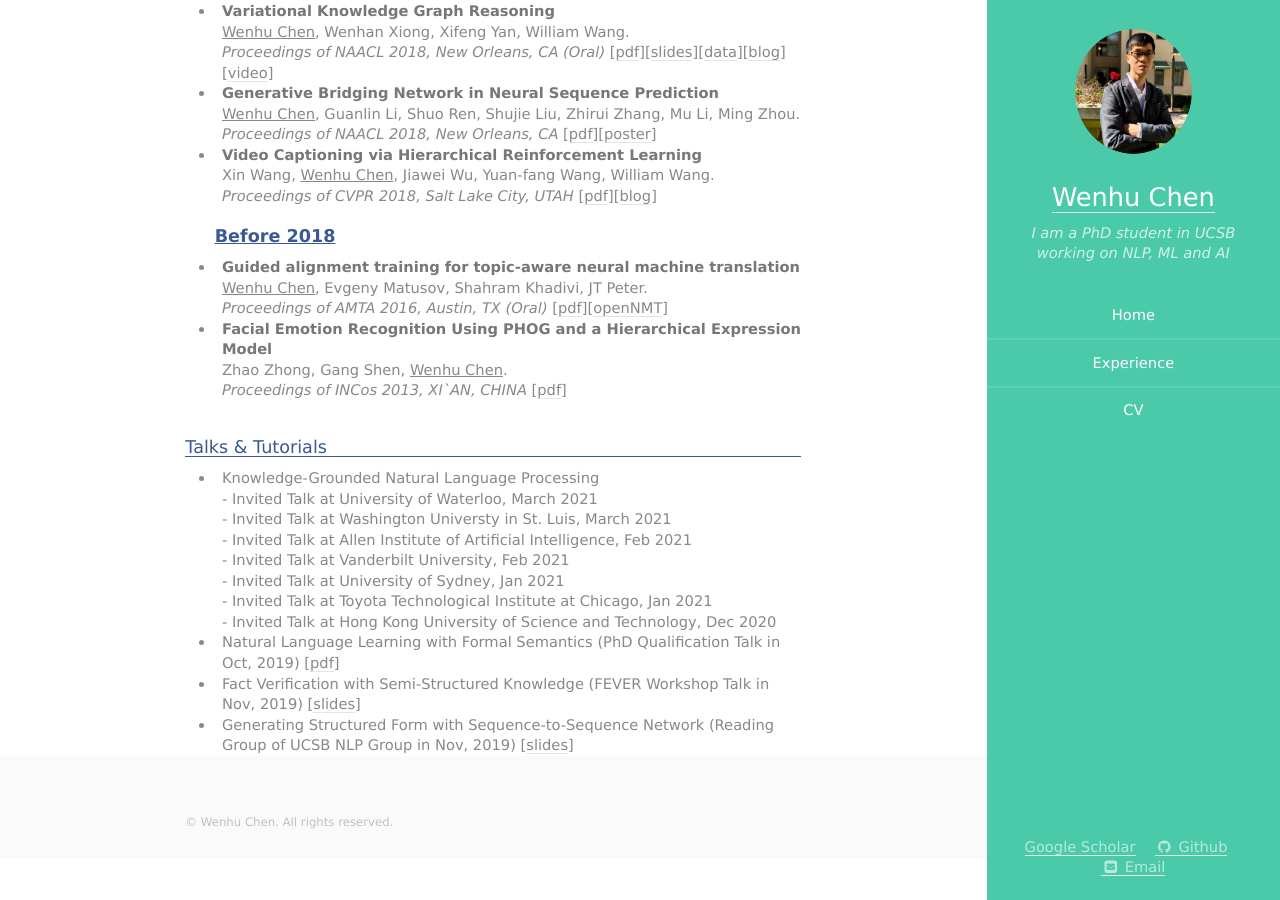
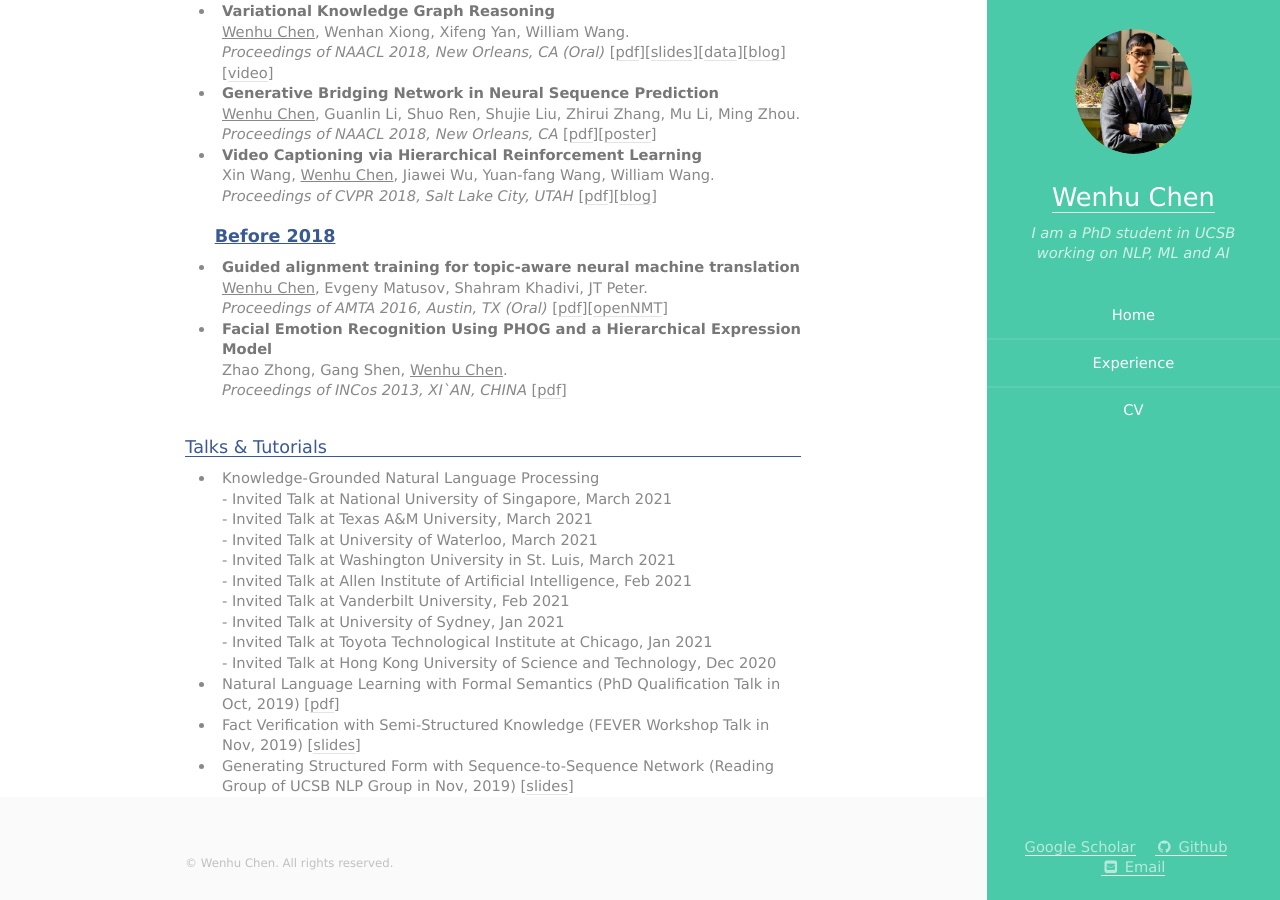
Before and after one commit to wenhuchen/wenhuchen.github.io, a Jekyll site: the page built from index.html, in a window 1280 px wide and 900 px high, scrolled down 2618 px. Built offline with Jekyll 4.4.1, drawn with Linux system fonts in a browser that asks for light colours.

Commit message:
update profile

```diff
--- a/index.html
+++ b/index.html
@@ -199,8 +199,10 @@ ul {
 <ul>
     <li>
     Knowledge-Grounded Natural Language Processing <br>
+    - Invited Talk at National University of Singapore, March 2021 <br>
+    - Invited Talk at Texas A&M University, March 2021 <br>
     - Invited Talk at University of Waterloo, March 2021 <br>
-    - Invited Talk at Washington Universty in St. Luis, March 2021 <br>
+    - Invited Talk at Washington University in St. Luis, March 2021 <br>
     - Invited Talk at Allen Institute of Artificial Intelligence, Feb 2021 <br>
     - Invited Talk at Vanderbilt University, Feb 2021 <br>
     - Invited Talk at University of Sydney, Jan 2021 <br>
```
